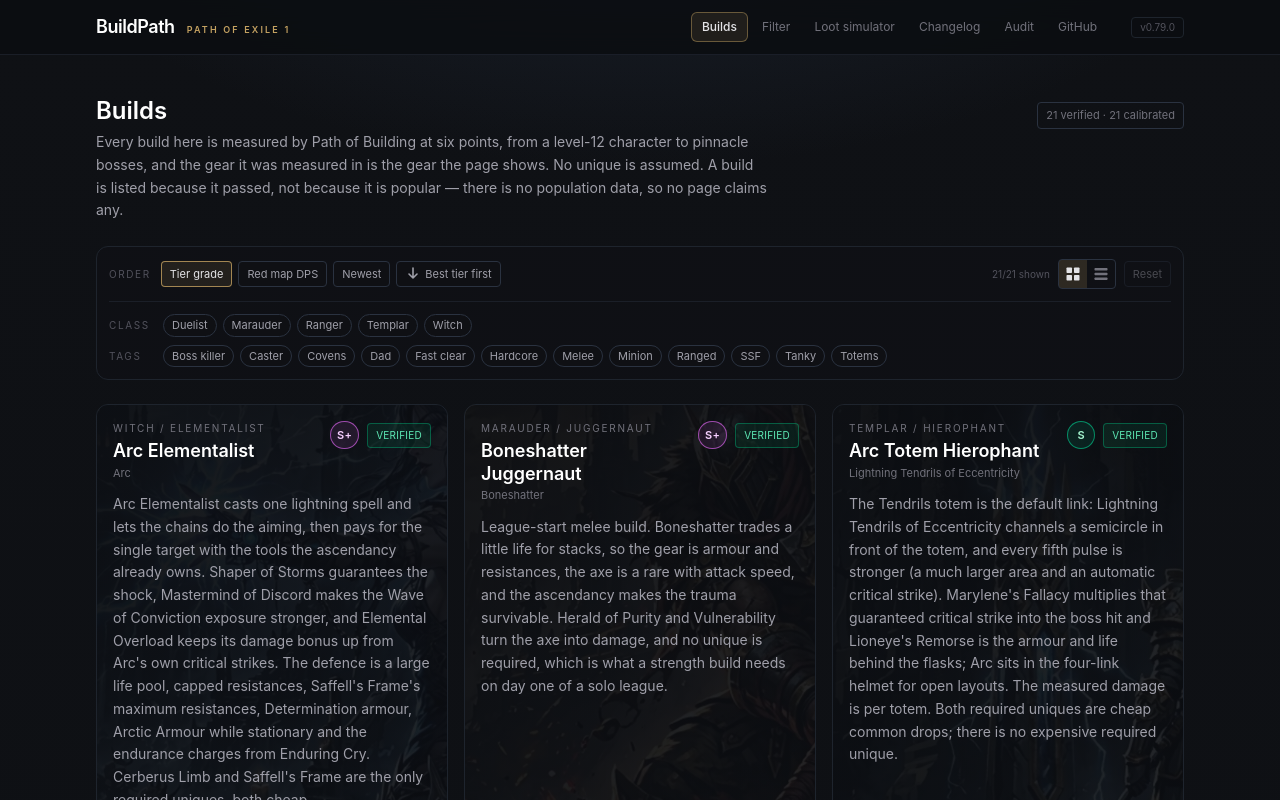
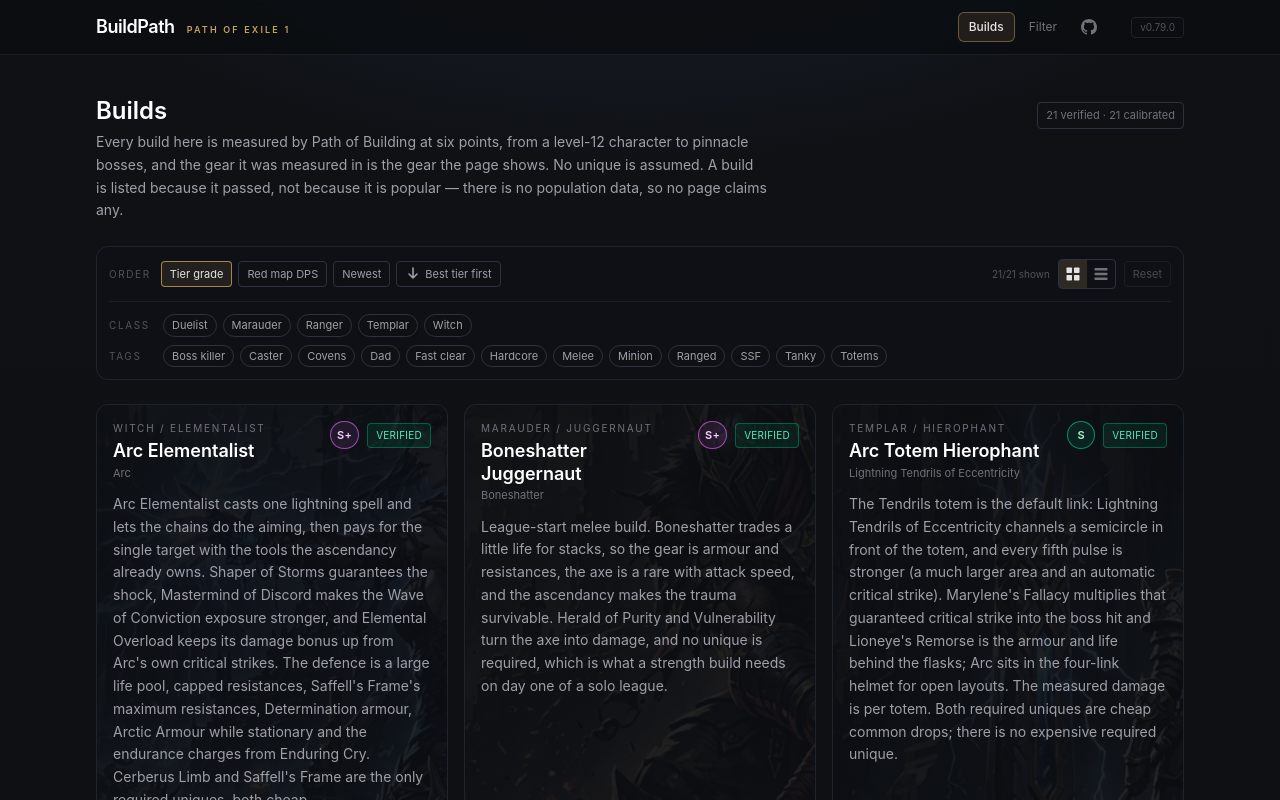
Before and after one commit to lordgreg/buildpath, a React (Vite) app: page / in a window 1280 px wide. Shown: the top 800 px of the page. Built offline with nearby package versions, Linux system fonts and the light colour scheme.

Commit message:
feat(ui): make the header filter-first
Nav is Builds and Filter. The version badge links to the changelog, GitHub is the octocat icon, and Loot simulator and Behaviour audit move into a Filter tools sub-nav shown on the builder, simulator and audit pages. The Filter entry stays lit on its sub-pages.

```diff
--- a/src/ui/SiteHeader.tsx
+++ b/src/ui/SiteHeader.tsx
@@ -5,17 +5,40 @@ export type SitePage = 'filter' | 'builds' | 'build' | 'demo' | 'changelog' | 't
 const LINKS: { id: SitePage; href: string; label: string }[] = [
   { id: 'builds', href: './', label: 'Builds' },
   { id: 'filter', href: './filter.html', label: 'Filter' },
+];
+
+// The loot simulator and the behaviour audit are tools for the filter, not
+// sibling destinations, so they live one level below it instead of in the top
+// nav. They stay visible from the builder itself, which is where a reader
+// needs them.
+const FILTER_TOOLS: { id: SitePage; href: string; label: string }[] = [
+  { id: 'filter', href: './filter.html', label: 'Builder' },
   { id: 'demo', href: './demo.html', label: 'Loot simulator' },
-  { id: 'changelog', href: './changelog.html', label: 'Changelog' },
-  { id: 'tests', href: './tests.html', label: 'Audit' },
+  { id: 'tests', href: './tests.html', label: 'Behaviour audit' },
 ];
+
+function GitHubIcon() {
+  return (
+    <svg viewBox="0 0 16 16" aria-hidden="true" className="size-4">
+      <path
+        fill="currentColor"
+        d="M8 0C3.58 0 0 3.58 0 8c0 3.54 2.29 6.53 5.47 7.59.4.07.55-.17.55-.38 0-.19-.01-.82-.01-1.49-2.01.37-2.53-.49-2.69-.94-.09-.23-.48-.94-.82-1.13-.28-.15-.68-.52-.01-.53.63-.01 1.08.58 1.23.82.72 1.21 1.87.87 2.33.66.07-.52.28-.87.51-1.07-1.78-.2-3.64-.89-3.64-3.95 0-.87.31-1.59.82-2.15-.08-.2-.36-1.02.08-2.12 0 0 .67-.21 2.2.82.64-.18 1.32-.27 2-.27.68 0 1.36.09 2 .27 1.53-1.04 2.2-.82 2.2-.82.44 1.1.16 1.92.08 2.12.51.56.82 1.27.82 2.15 0 3.07-1.87 3.75-3.65 3.95.29.25.54.73.54 1.48 0 1.07-.01 1.93-.01 2.2 0 .21.15.46.55.38A8.013 8.013 0 0 0 16 8c0-4.42-3.58-8-8-8z"
+      />
+    </svg>
+  );
+}
 
 /**
  * One header for every page. It carries the product name, the page nav and the
  * build version, so the filter builder and the build guide read as one site
  * instead of two applications that happen to share a palette.
+ *
+ * The version badge is the changelog link: a release history is not a
+ * destination people browse, it is the answer to "what changed in this
+ * version".
  */
 export default function SiteHeader({ active }: { active: SitePage }) {
+  const showTools = active === 'filter' || active === 'demo' || active === 'tests';
   return (
     <header className="sticky top-0 z-40 border-b border-ink-700/80 bg-ink-950/85 backdrop-blur-md">
       <div className="mx-auto flex max-w-6xl flex-wrap items-center gap-x-6 gap-y-2 px-5 py-3 sm:px-8">
@@ -37,7 +60,12 @@ export default function SiteHeader({ active }: { active: SitePage }) {
           className="order-3 flex w-full flex-wrap items-center gap-1 border-t border-ink-800/80 pt-2 text-xs sm:order-none sm:ml-auto sm:w-auto sm:border-0 sm:pt-0"
         >
           {LINKS.map((link) => {
-            const current = link.id === active || (active === 'build' && link.id === 'builds');
+            const current =
+              link.id === active ||
+              (active === 'build' && link.id === 'builds') ||
+              // The loot simulator and the audit are sub-pages of Filter, so the
+              // parent nav entry stays lit while one of them is open.
+              ((active === 'demo' || active === 'tests') && link.id === 'filter');
             return (
               <a
                 key={link.id}
@@ -57,16 +85,57 @@ export default function SiteHeader({ active }: { active: SitePage }) {
             href="https://github.com/lordgreg/buildpath"
             target="_blank"
             rel="noreferrer noopener"
+            aria-label="BuildPath on GitHub"
+            title="BuildPath on GitHub"
             className="rounded-md px-2.5 py-1.5 text-zinc-500 transition-colors hover:bg-ink-800/70 hover:text-zinc-200"
           >
-            GitHub
+            <GitHubIcon />
           </a>
         </nav>
 
-        <span className="ml-auto rounded border border-ink-700 px-2 py-0.5 text-[10px] text-zinc-600 sm:ml-0">
+        <a
+          href="./changelog.html"
+          title="Changelog"
+          aria-current={active === 'changelog' ? 'page' : undefined}
+          className={
+            active === 'changelog'
+              ? 'ml-auto rounded border border-gold-400/40 bg-gold-400/10 px-2 py-0.5 text-[10px] text-gold-200 sm:ml-0'
+              : 'ml-auto rounded border border-ink-700 px-2 py-0.5 text-[10px] text-zinc-600 transition-colors hover:border-ink-500 hover:text-zinc-300 sm:ml-0'
+          }
+        >
           v{APP_VERSION}
-        </span>
+        </a>
       </div>
+
+      {showTools && (
+        <div className="border-t border-ink-800/80">
+          <nav
+            aria-label="Filter tools"
+            className="mx-auto flex max-w-6xl flex-wrap items-center gap-x-1 gap-y-1 px-5 py-1.5 text-[11px] sm:px-8"
+          >
+            <span className="mr-2 text-[9px] uppercase tracking-[0.18em] text-zinc-600">
+              Filter tools
+            </span>
+            {FILTER_TOOLS.map((tool) => {
+              const current = tool.id === active;
+              return (
+                <a
+                  key={tool.id}
+                  href={tool.href}
+                  aria-current={current ? 'page' : undefined}
+                  className={
+                    current
+                      ? 'rounded px-2 py-0.5 font-medium text-gold-200'
+                      : 'rounded px-2 py-0.5 text-zinc-500 transition-colors hover:bg-ink-800/70 hover:text-zinc-200'
+                  }
+                >
+                  {tool.label}
+                </a>
+              );
+            })}
+          </nav>
+        </div>
+      )}
     </header>
   );
 }
```
